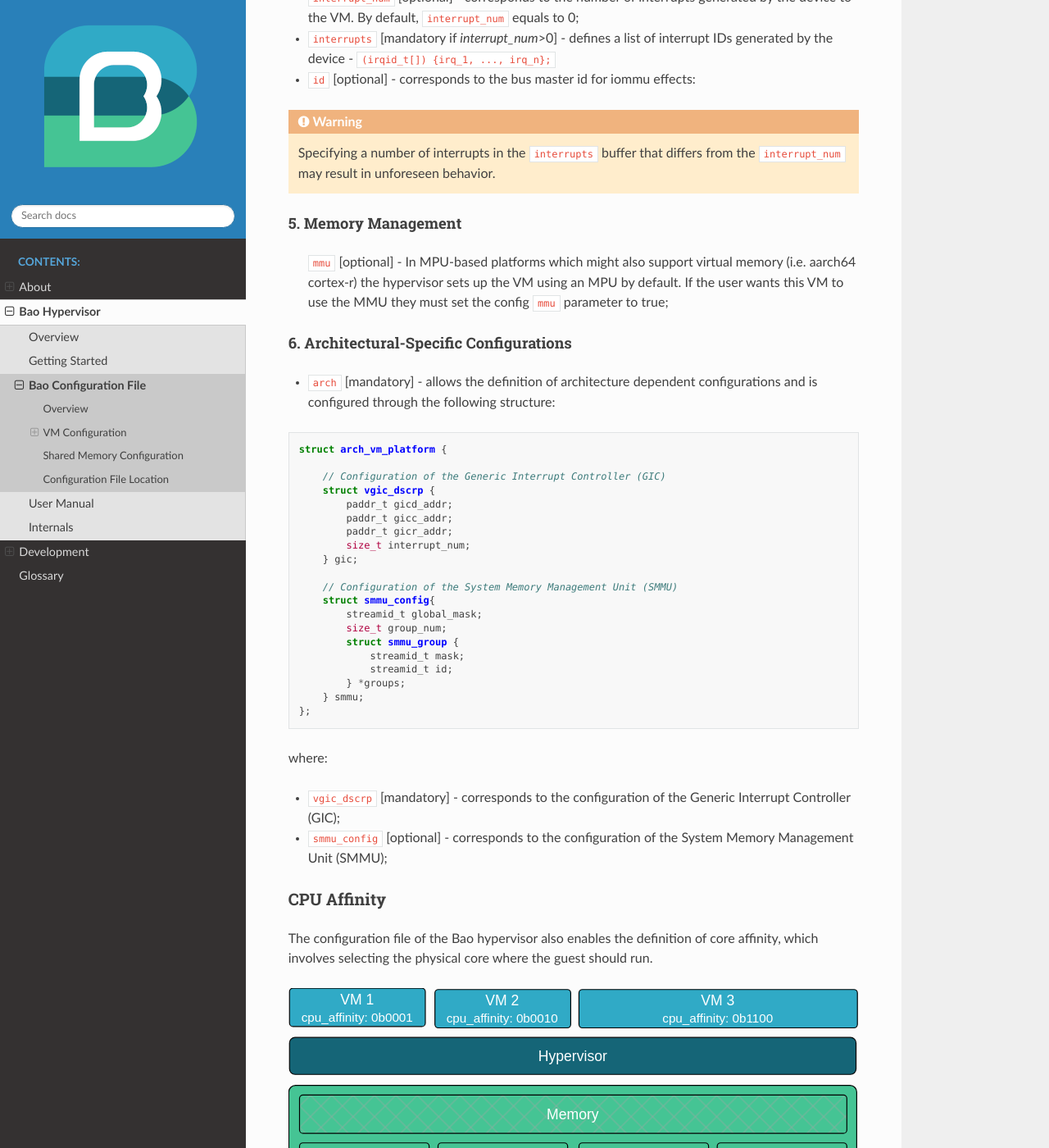
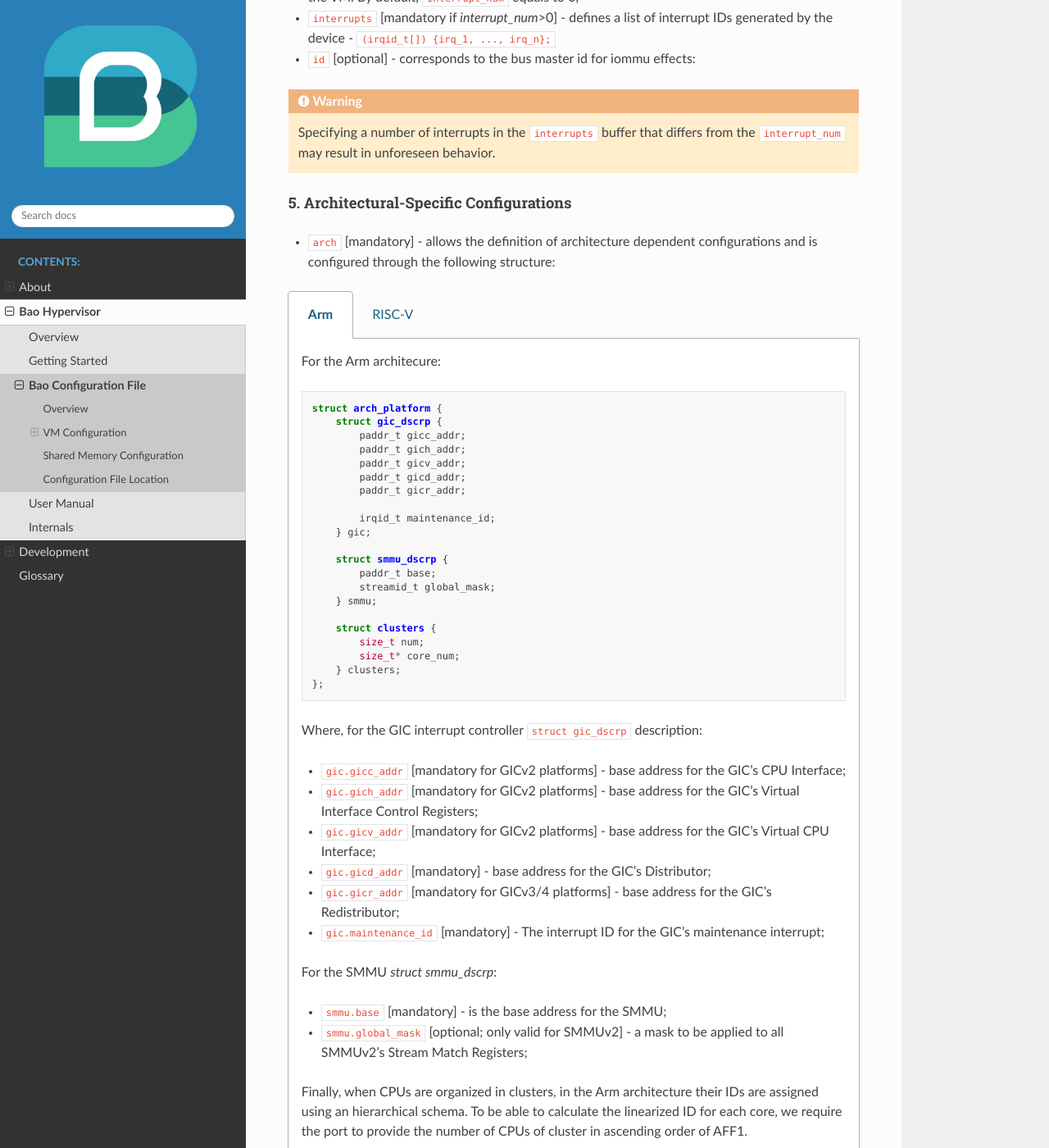
Before and after one commit to bao-project/bao-docs, a Sphinx documentation site: the page built from source/bao_hyp/config.rst, in a window 1280 px wide and 1400 px high, scrolled down 8358 px. Shown: the whole window at 82% size. Built offline with Sphinx 7.4.7 and the Read the Docs theme 2.0.0, drawn with Linux system fonts in a browser that asks for light colours; some of the changed text lies outside the part shown.

Commit message:
ref(arch): remove mem. management section and split arch specific config
Signed-off-by: Diogo Costa <diogoandreveigacosta@gmail.com>

```diff
--- a/source/bao_hyp/config.rst
+++ b/source/bao_hyp/config.rst
@@ -209,7 +209,6 @@ definition of:
 - ``Memory regions`` - see details in `Memory Regions`_;`
 - ``Inter-Process Comunication (IPC)`` - see details in `Inter-Process Communication (IPC)`_;
 - ``Devices`` - see details in `Devices`_;
-- ``Memory Management`` - see details in `Memory Management`_;
 - ``Architectural-Specific Configurations`` - see details in `Architectural-Specific
   Configurations`_;
 
@@ -373,52 +372,110 @@ where:
   Specifying a number of interrupts in the ``interrupts`` buffer that differs from the
   ``interrupt_num`` may result in unforeseen behavior.
 
-5. Memory Management
-####################
-.. _Memory Management:
 
- ``mmu`` [optional] - In MPU-based platforms which might also support virtual memory (i.e. aarch64
- cortex-r) the hypervisor sets up the VM using an MPU by default. If the user wants this VM to use
- the MMU they must set the config ``mmu`` parameter to true;
-
-6. Architectural-Specific Configurations
+5. Architectural-Specific Configurations
 ########################################
 .. _Architectural-Specific Configurations:
 
 - ``arch`` [mandatory] - allows the definition of architecture dependent configurations and is
   configured through the following structure:
 
-.. code-block:: c
+.. tabs::
+  .. tab:: Arm
 
-    struct arch_vm_platform {
+    For the Arm architecure:
 
-        // Configuration of the Generic Interrupt Controller (GIC)
-        struct vgic_dscrp {
-            paddr_t gicd_addr;
-            paddr_t gicc_addr;
-            paddr_t gicr_addr;
-            size_t interrupt_num;
-        } gic;
+    .. code-block:: c
 
-        // Configuration of the System Memory Management Unit (SMMU)
-        struct smmu_config{
-            streamid_t global_mask;
-            size_t group_num;
-            struct smmu_group {
-                streamid_t mask;
-                streamid_t id;
-            } *groups;
-        } smmu;
-    };
+        struct arch_platform {
+            struct gic_dscrp {
+                paddr_t gicc_addr;
+                paddr_t gich_addr;
+                paddr_t gicv_addr;
+                paddr_t gicd_addr;
+                paddr_t gicr_addr;
+
+                irqid_t maintenance_id;
+            } gic;
+
+            struct smmu_dscrp {
+                paddr_t base;
+                streamid_t global_mask;
+            } smmu;
+
+            struct clusters {
+                size_t num;
+                size_t* core_num;
+            } clusters;
+        };
+
+    Where, for the GIC interrupt controller ``struct gic_dscrp`` description:
+
+    - ``gic.gicc_addr`` [mandatory for GICv2 platforms] - base address for the GIC's CPU Interface;
+    - ``gic.gich_addr`` [mandatory for GICv2 platforms] - base address for the GIC's Virtual
+      Interface Control Registers;
+    - ``gic.gicv_addr`` [mandatory for GICv2 platforms] - base address for the GIC's Virtual CPU
+      Interface;
+    - ``gic.gicd_addr`` [mandatory] - base address for the GIC's Distributor;
+    - ``gic.gicr_addr`` [mandatory for GICv3/4 platforms] - base address for the GIC's
+      Redistributor;
+    - ``gic.maintenance_id`` [mandatory] - The interrupt ID for the GIC's maintenance interrupt;
+
+    For the SMMU `struct smmu_dscrp`:
+
+    - ``smmu.base`` [mandatory] - is the base address for the SMMU;
+    - ``smmu.global_mask`` [optional; only valid for SMMUv2] - a mask to be applied to all SMMUv2's
+      Stream Match Registers;
 
 
-where:
+    Finally, when CPUs are organized in clusters, in the Arm architecture their IDs are assigned
+    using an hierarchical schema. To be able to calculate the linearized ID for each core, we
+    require the port to provide the number of CPUs of cluster in ascending order of AFF1.
 
-- ``vgic_dscrp`` [mandatory] - corresponds to the configuration of the Generic Interrupt Controller
-  (GIC);
-- ``smmu_config`` [optional] - corresponds to the configuration of the System Memory Management
-  Unit (SMMU);
+  .. tab:: RISC-V
 
+    For the RISC-V architecture:
+
+    .. code-block:: c
+
+        struct arch_platform {
+            union irqc_dscrp {
+
+                struct {
+                    paddr_t base;
+                } plic;
+
+                struct {
+                    struct {
+                        paddr_t base;
+                    } aplic;
+                } aia;
+
+            } irqc;
+
+            struct {
+                paddr_t base;      // Base address of the IOMMU mmapped IF
+                irqid_t fq_irq_id;
+            } iommu;
+
+            struct {
+                paddr_t base;
+            } aclint_sswi;
+        };
+
+    In case the available interrupt controller is the legacy PLIC:
+
+    - ``irqc.plic.base`` [mandatory if PLIC is available] - is the base address for the PLIC;
+
+    In case the available interrupt controller is an AIA contaning an APLIC:
+
+    - ``irqc.aia.aplic.base`` [mandatory if APLIC is available] - is the base address for the APLIC;
+
+    When an IOMMU is available:
+
+    - ``iommu.base`` [mandatory if IOMMU is available] - is the base address for the IOMMU;
+    - ``iommu.fq_irq_id`` [mandatory if IOMMU is available] - the Fault Queue interrupt ID (the
+      current implementatio assumes this is a wired interrupt);
 
 CPU Affinity
 ************
```
